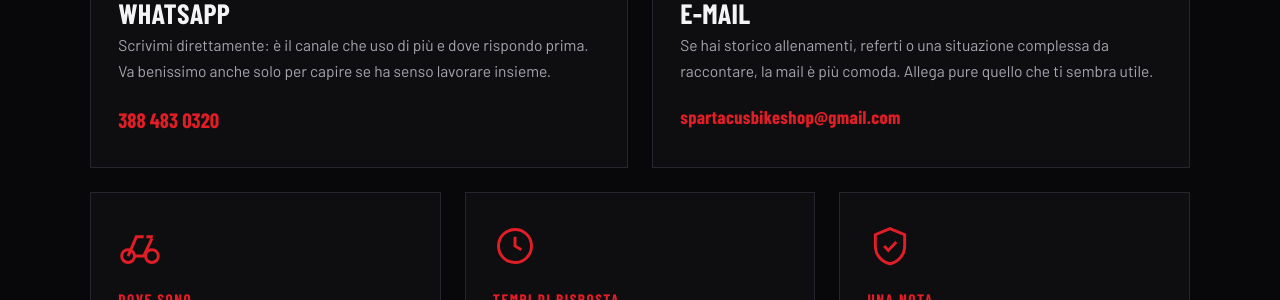
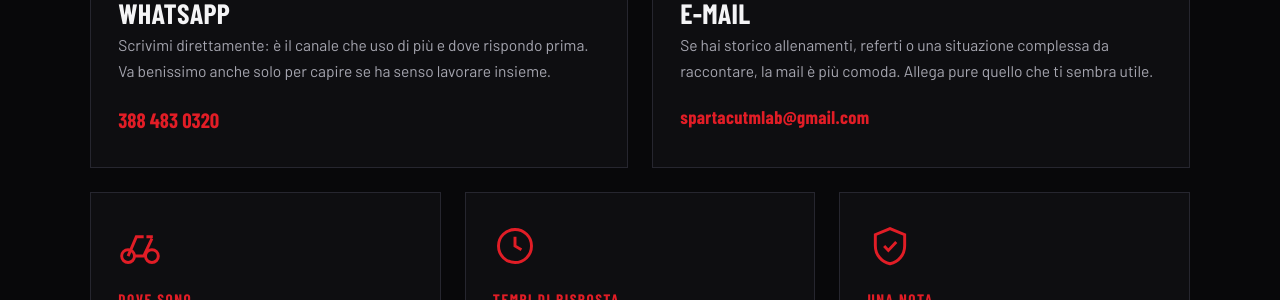
Before and after one commit to spartacus-lab/spartacus-lab.github.io, a Jekyll site: the page built from contatti.html, in a window 1280 px wide and 1400 px high, scrolled down 435 px. Shown: the part 154-454 px from the top of the window. Built offline with Jekyll 4.4.1, drawn with Linux system fonts in a browser that asks for light colours; some web fonts are replaced; some of the changed text lies outside the part shown.

Commit message:
Aggiorna indirizzo email di contatto

```diff
--- a/_config.yml
+++ b/_config.yml
@@ -13,7 +13,7 @@ contatti:
   ruolo: "Dott. in Scienze Motorie · Specialista in Performance"
   telefono: "388 483 0320"
   telefono_intl: "393884830320"
-  email: "spartacusbikeshop@gmail.com"
+  email: "spartacutmlab@gmail.com"
   citta: "Pescina (AQ)"
   zona: "Marsica — Abruzzo"
   whatsapp_msg: "Ciao Giuseppe, vorrei informazioni sui servizi Spartacus."
```
